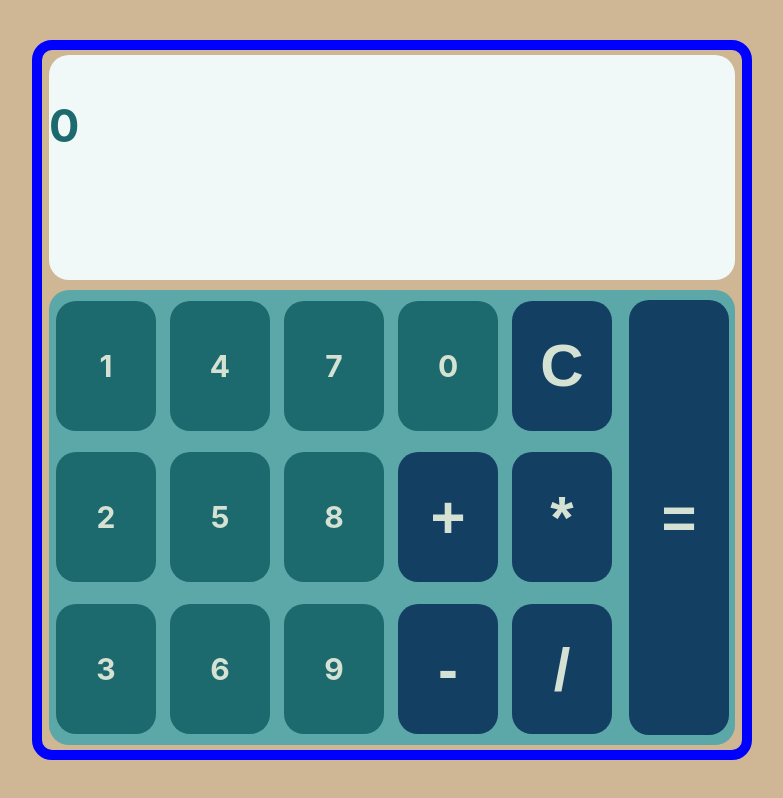
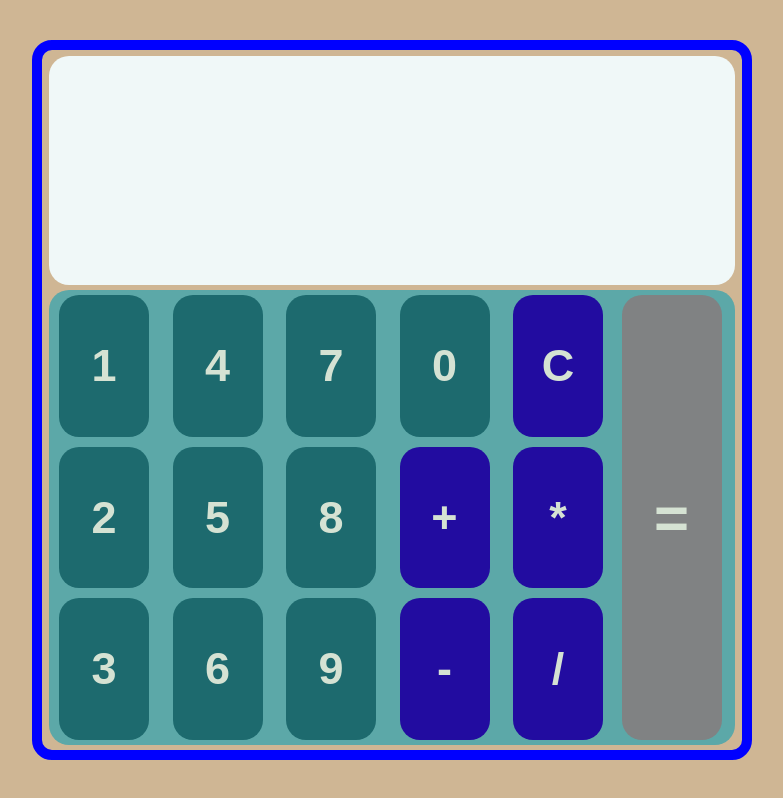
Before and after one commit to AzatNu/Redux, a React app in the folder calcul/: page / in a window 1280 px wide. Shown: the whole page, without its empty margins (248-1031 px from the left). Built offline with nearby package versions, Linux system fonts and the light colour scheme.

Commit message:
calculator v2

```diff
--- a/calcul/src/App.module.css
+++ b/calcul/src/App.module.css
@@ -30,12 +30,14 @@
     align-items: center;
     background-color: rgb(240, 248, 248);
     border: none;
+    margin-top: 10px;
 }
 .numButton {
-    width: 100px;
+    width: 90px;
     height: 130px;
     border-radius: 20px;
-    margin: 7px;
+    margin: 5px;
+    margin-left: 10px;
     display: flex;
     justify-content: center;
     align-items: center;
@@ -46,21 +48,25 @@
     cursor: pointer;
     border: none;
     transition: all 0.2s ease-in-out;
+    flex: 1 1 130px;
 }
 .operatorButton {
-    width: 100px;
+    width: 90px;
     height: 130px;
     border-radius: 20px;
-    margin: 7px;
+    margin: 5px;
+    margin-left: 10px;
     display: flex;
     justify-content: center;
     align-items: center;
-    font-size: 40px;
-    background-color: rgb(19, 63, 99);
+    font-size: 30px;
+    background-color: rgb(34, 12, 160);
     color: rgb(213, 226, 211);
+    font-weight: bold;
     cursor: pointer;
     border: none;
     transition: all 0.2s ease-in-out;
+    flex: 1 1 130px;
 }
 .numButton:hover {
     transform: scale(1.05);
@@ -71,9 +77,9 @@
 }
 .equalButton {
     width: 100px;
-    height: 450px;
+    height: 460px;
     border-radius: 20px;
-    margin: 10px;
+    margin: 5px;
     display: flex;
     justify-content: center;
     align-items: center;
@@ -90,8 +96,7 @@
 }
 .errors {
     width: 98%;
-    height: 35%;
-
+    height: 65%;
     border-radius: 20px;
     margin: 5px;
     display: flex;
@@ -100,7 +105,7 @@
     background-color: rgb(168, 97, 92);
     color: rgb(241, 236, 236);
     font-weight: bold;
-    font-size: 20px;
+    font-size: 30px;
     shake: 10;
     animation-duration: 0.5s;
     animation-name: shakeError;
@@ -127,12 +132,45 @@
     width: 100%;
     height: 95%;
     border-radius: 20px;
-    display: flex;
     background-color: rgb(240, 248, 248);
     color: rgb(29, 106, 110);
     font-weight: bold;
-    font-size: 30px;
+    font-size: 60px;
     border: none;
-    text-align: right;
-    padding-right: 10px;
+    display: flex;
+    justify-content: flex-end;
+    align-items: end;
+    padding-right: 20px;
+    padding-bottom: 20px;
 }
+
+.answer {
+    width: 100%;
+    height: 95%;
+    border-radius: 20px;
+    background-color: rgb(240, 248, 248);
+    color: rgb(13, 97, 34);
+    font-weight: bold;
+    font-size: 60px;
+    border: none;
+    display: flex;
+    justify-content: flex-end;
+    align-items: end;
+    padding-right: 20px;
+    padding-bottom: 20px;
+}
+.disabledEqualButton {
+    width: 100px;
+    height: 460px;
+    border-radius: 20px;
+    margin: 5px;
+    display: flex;
+    justify-content: center;
+    align-items: center;
+    font-size: 40px;
+    background-color: rgb(128, 130, 131);
+    color: rgb(213, 226, 211);
+    font-weight: bold;
+    transition: all 0.2s ease-in-out;
+    border: none;
+}
--- a/calcul/src/App.module.js
+++ b/calcul/src/App.module.js
@@ -7,6 +7,28 @@ export const App = () => {
     const [secondOperand, setSecondOperand] = useState(``);
     const [equaly, setEqualy] = useState(false);
     const [answer, setAnswer] = useState(`0`);
+
+    if (equaly) {
+        setFirstOperand(`${answer}`);
+        setSecondOperand(``);
+        setOperator(``);
+        setEqualy(false);
+    }
+    const calculate = () => {
+        if (operator === `+`) {
+            setAnswer(Number(firstOperand) + Number(secondOperand));
+        }
+        if (operator === `-`) {
+            setAnswer(Number(firstOperand) - Number(secondOperand));
+        }
+        if (operator === `*`) {
+            setAnswer(Number(firstOperand) * Number(secondOperand));
+        }
+        if (operator === `/`) {
+            setAnswer(Number(firstOperand) / Number(secondOperand));
+        }
+        setEqualy(true);
+    };
     const deleteButton = () => {
         setSecondOperand(``);
         setFirstOperand(``);
@@ -17,25 +39,48 @@ export const App = () => {
     return (
         <div className={styel[`main`]}>
             <div className={styel[`display`]}>
-                {" "}
-                {secondOperand === `0` && operator === `/` ? (
-                    <div className={styel[`errors`]}>
-                        <h2>Ошибка. Деление на 0 невозможно</h2>
-                    </div>
+                {operator === `/` && secondOperand === `0` ? (
+                    <h2 className={styel[`errors`]}>
+                        Ошибка. Деление на 0 невозможно
+                    </h2>
                 ) : (
-                    <div className={styel[`corrected`]}>
-                        <h2>{answer}</h2>
-                    </div>
+                    <h2 className={styel[`corrected`]}>
+                        {firstOperand} {operator} {secondOperand}
+                    </h2>
                 )}
             </div>
             <div className={styel[`keyboard`]}>
-                {nums.map((num) => (
-                    <div className={styel[`numButton`]}>{num}</div>
-                ))}
-                <button className={styel[`operatorButton`]}>
+                {nums.map((num) =>
+                    operator !== `` ? (
+                        <button
+                            className={styel[`numButton`]}
+                            onClick={() =>
+                                setSecondOperand(`${secondOperand}${num}`)
+                            }
+                        >
+                            <h2>{num}</h2>
+                        </button>
+                    ) : (
+                        <button
+                            className={styel[`numButton`]}
+                            onClick={() =>
+                                setFirstOperand(`${firstOperand}${num}`)
+                            }
+                        >
+                            <h2>{num}</h2>
+                        </button>
+                    )
+                )}
+                <button
+                    className={styel[`operatorButton`]}
+                    onClick={() => setOperator(`+`)}
+                >
                     <h2>+</h2>
                 </button>
-                <button className={styel[`operatorButton`]}>
+                <button
+                    className={styel[`operatorButton`]}
+                    onClick={() => setOperator(`-`)}
+                >
                     <h2>-</h2>
                 </button>
                 <button
@@ -44,16 +89,32 @@ export const App = () => {
                 >
                     <h2>C</h2>
                 </button>
-                <button className={styel[`operatorButton`]}>
+                <button
+                    className={styel[`operatorButton`]}
+                    onClick={() => setOperator(`*`)}
+                >
                     <h2>*</h2>
                 </button>
-                <button className={styel[`operatorButton`]}>
+                <button
+                    className={styel[`operatorButton`]}
+                    onClick={() => setOperator(`/`)}
+                >
                     <h2>/</h2>
                 </button>
-
-                <button className={styel[`equalButton`]}>
-                    <h2>=</h2>
-                </button>
+                {firstOperand === `` ||
+                secondOperand === `` ||
+                (operator === `/` && secondOperand === `0`) ? (
+                    <button className={styel[`disabledEqualButton`]}>
+                        <h2>=</h2>
+                    </button>
+                ) : (
+                    <button
+                        className={styel[`equalButton`]}
+                        onClick={calculate}
+                    >
+                        <h2>=</h2>
+                    </button>
+                )}
             </div>
         </div>
     );
```
